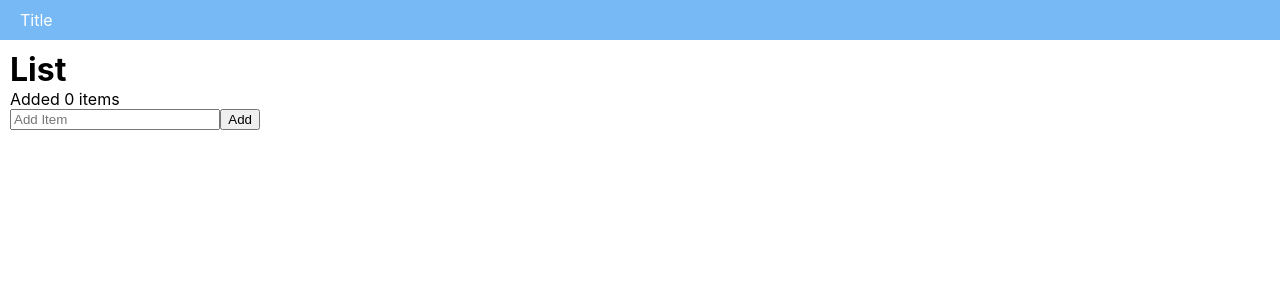
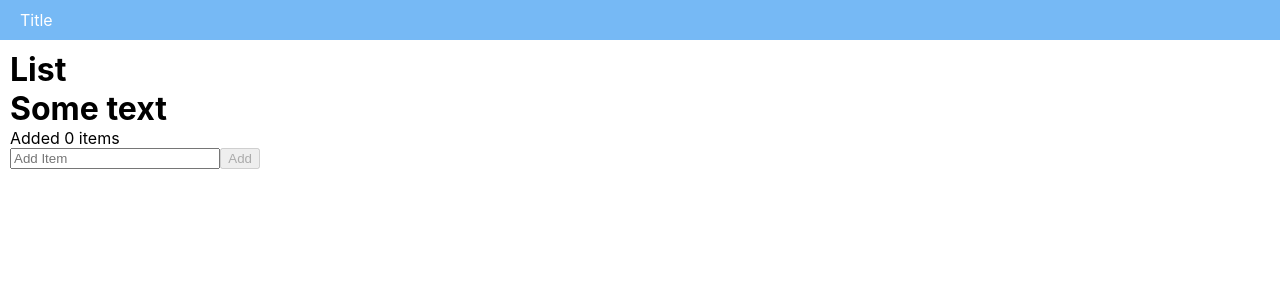
Before and after one commit to KhrystynaTest/develop, a React (Create React App) app: page / in a window 1280 px wide. Shown: the top 300 px of the page. Built offline with nearby package versions, Linux system fonts and the light colour scheme.

Commit message:
add key to list

```diff
--- a/src/App.js
+++ b/src/App.js
@@ -1,8 +1,11 @@
-import React, { useState } from 'react';
-import './App.css';
+import React, { useState } from "react";
+import "./App.css";
+import Title from "./components/Title";
+import Header from "./components/Header";
+import List from "./components/List";
 
 function App() {
-  const [inputValue, setInputValue] = useState('');
+  const [inputValue, setInputValue] = useState("");
   const [list, setList] = useState([]);
   const listLength = list.length;
 
@@ -11,40 +14,37 @@ function App() {
   };
 
   const addItem = () => {
+    // if (inputValue.trim() === '') return
+
     setList([...list, inputValue]);
-    setInputValue('');
+    setInputValue("");
   };
 
   const deleteItem = (el) => {
-    setList(list.filter(item => item !== el))
+    setList(list.filter((item) => item !== el));
   };
 
   return (
-    <div className={'App'}>
-      <header>
-        <p>Title</p>
-      </header>
+    <div className={"App"}>
+      <Header />
       <main>
-        <div className={'list'}>
-          <h1>List</h1>
+        <div className={"list"}>
+          <Title title={"List"} />
+          <Title title={"Some text"} />
 
           <span>Added {listLength} items</span>
 
-          <div className={'createSection'}>
-            <input onChange={changeInput} value={inputValue} placeholder='Add Item' />
-            <button onClick={addItem}>Add</button>
+          <div className={"createSection"}>
+            <input
+              onChange={changeInput}
+              value={inputValue}
+              placeholder="Add Item"
+            />
+            <button onClick={addItem} disabled={inputValue.trim() === ""}>
+              Add
+            </button>
           </div>
-
-          <ul>
-            {list.map((item, index) => {
-              return (
-                <li key={index}>
-                  <p>{item}</p>
-                  <p onClick={() => deleteItem(item)} className={'deleteButton'}>Delete</p>
-                </li>
-              );
-            })}
-          </ul>
+          <List list={list} handleDelete={deleteItem} />
         </div>
       </main>
     </div>
--- /dev/null
+++ b/src/components/Header.js
@@ -0,0 +1,11 @@
+import React from 'react';
+
+const Header = () => {
+  return (
+    <header>
+      <p>Title</p>
+    </header>
+  )
+}
+
+export default  Header;
--- /dev/null
+++ b/src/components/List.js
@@ -0,0 +1,20 @@
+import React, { useState } from "react";
+import "../App.css";
+
+const List = ({ list, handleDelete }) => {
+  return (
+    <ul>
+      {list.map((item, index) => {
+        return (
+          <li key={index}>
+            <p>{item}</p>
+            <p onClick={() => handleDelete(item)} className={"deleteButton"}>
+              Delete
+            </p>
+          </li>
+        );
+      })}
+    </ul>
+  );
+};
+export default List;
--- /dev/null
+++ b/src/components/Title.js
@@ -0,0 +1,9 @@
+import React from 'react';
+
+const Title = ({title}) => {
+  return (
+    <h1>{title}</h1>
+  )
+}
+
+export default  Title;
```
